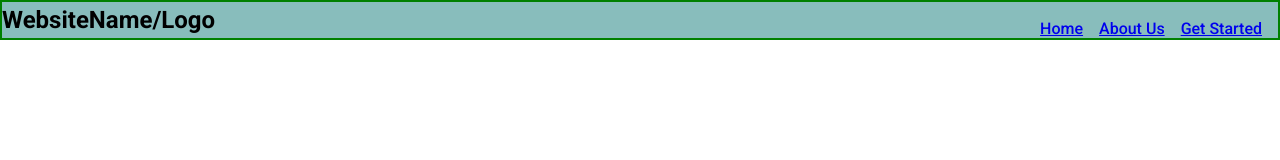
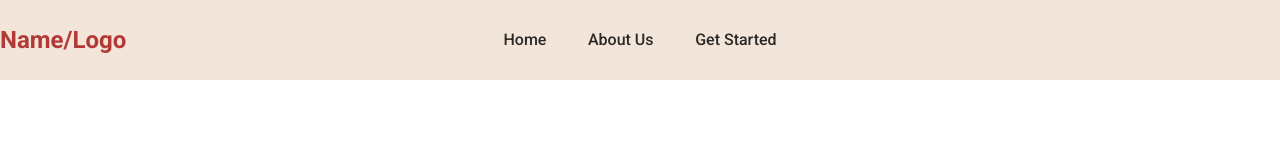
Before and after one commit to fangyinglim/cat-website, a plain HTML site: page index.html in a window 1280 px wide. Drawn offline with Linux system fonts and the light colour scheme.

Commit message:
added css styling on hover for nav bar

```diff
--- a/index.html
+++ b/index.html
@@ -12,10 +12,10 @@
 
 <nav>
     <header>
-        <h1>WebsiteName/Logo</h1>
+        <h1>Name/Logo</h1>
     </header>
 
-    <ul>
+    <ul class="container">
         <li><a href="#">Home</a></li>
         <li><a href="#">About Us</a></li>
         <li><a href="#">Get Started</a></li>
--- a/style.css
+++ b/style.css
@@ -23,27 +23,60 @@ body {
 }
 
 nav {
-    border: 2px solid green;
-    background: var(--fc-greyblue);
+    /* border: 2px solid green; */
+    background: #f3e5d9;
     position:fixed; /*nav bar positon to be fixed*/
-    height: 5vh;
+    height: 10vh;
     width:100%;
+    position: relative;
 }
 
 h1 {
+    color: rgba(165, 19, 19, 0.822);
+    display: flex;
+    align-items: center;
     max-width: 250px;
-    position:relative;
-    top: 0.15em;
+    position:absolute;
+    bottom: 0;
+    top: 0;
+
 }
 
-ul {
+.container {
+    height: 100%;
+    width: 100%;
     display: flex;
+    justify-content: center;
+    align-items: center;
     flex-wrap: wrap;
-    gap: 1em;
+    gap: 2em;
     list-style-type: none;
-    position: absolute;
-    right:0;
-    bottom: 0;
     margin-right: 1em;
+}
 
+li {
+    padding: 0.3em;
 }
+
+li > a {
+    text-decoration: none;
+    color: rgba(0, 0, 0, 0.822);
+}
+
+li > a:hover{
+    color: rgba(0, 0, 0);
+}
+
+
+li::after {
+    content: '';
+    display: block;
+    background: rgb(190, 31, 151);
+    height: 2px;
+    width: 0;
+    transition: all ease-in-out 400ms;
+}
+
+li:hover::after {
+    width: 100%;
+}
```
Also changed, not shown: main.js (+10 -0 lines).
